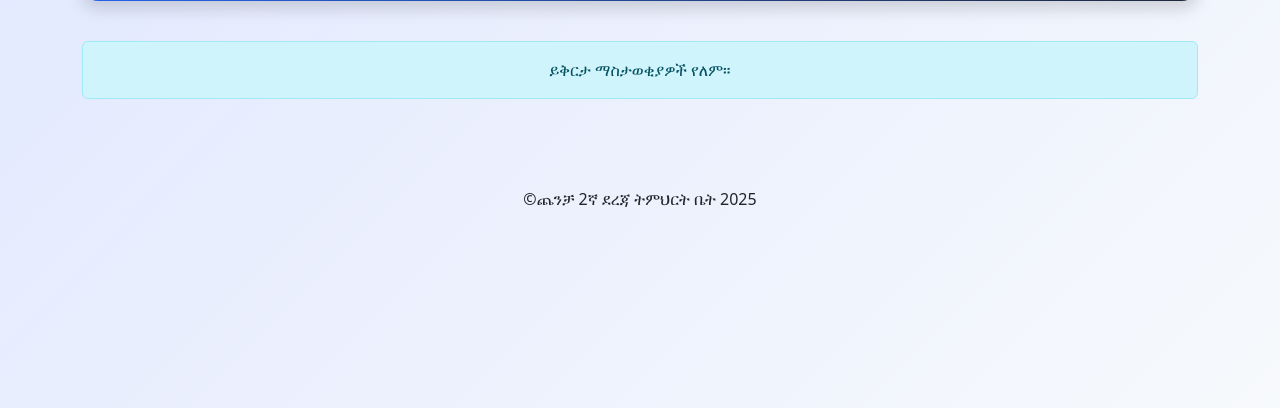
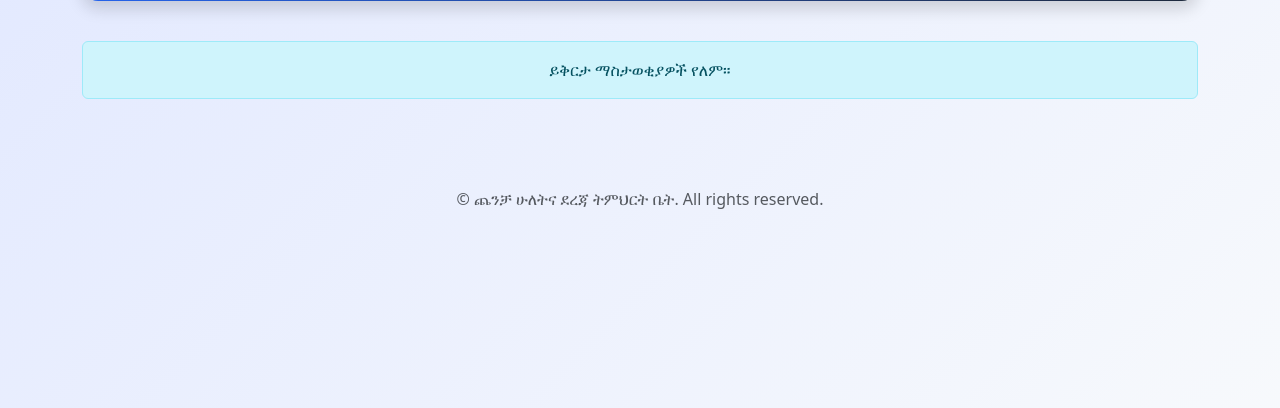
Before and after one commit to Dagi4g/school, a Django app: page /announcements/ in a window 1280 px wide. Shown: the part 299-707 px from the top of the page. Run offline with Django 5.2, Linux system fonts and the light colour scheme; data that the repository does not hold is empty; some libraries are stand-ins or nearby versions.

Commit message:
copyright sign in the announcement

```diff
--- a/announcement/templates/announcement/announcement_list.html
+++ b/announcement/templates/announcement/announcement_list.html
@@ -108,7 +108,9 @@
         {% endif %}
     </div>
     <footer class="text-center py-4">
-        <span>&copy;ጨንቻ 2ኛ ደረጃ ትምህርት ቤት 2025</span>
+        <div class="container">
+            <span class="text-muted">&copy; {{ now|date:"Y" }} ጨንቻ ሁለትና ደረጃ ትምህርት ቤት. All rights reserved.</span>
+        </div>
     </footer>
 </body>
 <script>
```
